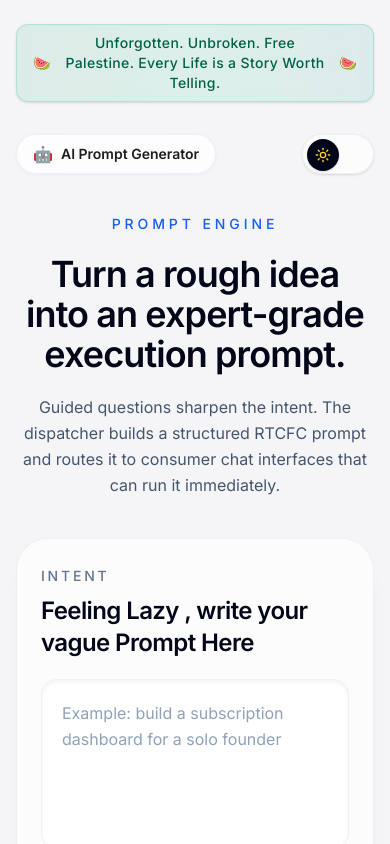
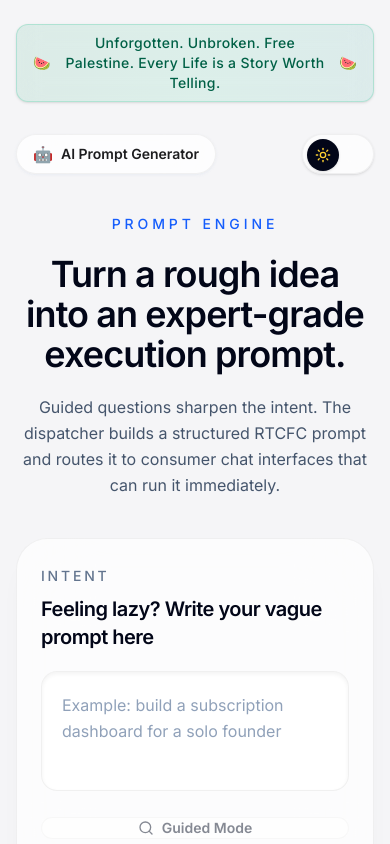
Before and after one commit to Nidan73/prompt-generator, a Next.js app: page / in a window 390 px wide. Shown: the top 844 px of the page. Built offline with nearby package versions, Linux system fonts and the light colour scheme.

Commit message:
style: optimize mobile layout for keyboard visibility and typography

```diff
--- a/app/page.tsx
+++ b/app/page.tsx
@@ -261,7 +261,7 @@ export default function Home() {
   const activeRecommendation = result?.recommendations[activeTab];
 
   return (
-    <main className="min-h-screen overflow-hidden transition-colors">
+    <main className="min-h-screen overflow-x-hidden transition-colors">
       <div className="relative mx-auto flex min-h-screen w-full max-w-5xl flex-col px-4 py-6 sm:px-6 lg:px-8">
 
         {/* Contained Static Banner */}
@@ -312,7 +312,7 @@ export default function Home() {
             initial="initial"
             animate="animate"
             transition={{ delay: 0.12, duration: 0.5, type: "spring", stiffness: 400, damping: 30 }}
-            className="mx-auto mt-10 w-full max-w-4xl rounded-[2rem] border border-black/[0.05] bg-white/70 p-6 shadow-xl shadow-black/[0.03] backdrop-blur-2xl sm:p-10 dark:border-white/[0.08] dark:bg-black/50 dark:shadow-black/50"
+            className="mx-auto mt-10 mb-20 sm:mb-0 w-full max-w-4xl rounded-[2rem] border border-black/[0.05] bg-white/70 p-6 shadow-xl shadow-black/[0.03] backdrop-blur-2xl sm:p-10 dark:border-white/[0.08] dark:bg-black/50 dark:shadow-black/50"
           >
             <div className="flex flex-col gap-3 sm:flex-row sm:items-center sm:justify-between">
               <div>
@@ -322,8 +322,8 @@ export default function Home() {
                 >
                   Intent
                 </label>
-                <h2 className="mt-2 text-2xl font-semibold tracking-tight text-slate-950 dark:text-white">
-                  Feeling Lazy , write your vague Prompt Here
+                <h2 className="mt-2 text-xl sm:text-2xl font-semibold tracking-tight text-slate-950 dark:text-white">
+                  Feeling lazy? Write your vague prompt here
                 </h2>
               </div>
               {isCoolingDown ? (
@@ -339,7 +339,7 @@ export default function Home() {
               value={prompt}
               onChange={(event) => setPrompt(event.target.value)}
               placeholder="Example: build a subscription dashboard for a solo founder"
-              className="mt-5 min-h-[170px] w-full resize-none rounded-2xl border border-black/[0.06] bg-white/90 shadow-inner p-5 text-base leading-relaxed text-slate-950 outline-none transition placeholder:text-slate-400 focus:border-blue-400 focus:bg-white focus:ring-4 focus:ring-blue-500/10 dark:border-white/[0.1] dark:bg-[#1c1c1e] dark:text-white dark:placeholder:text-slate-600 dark:focus:border-blue-500 dark:focus:bg-gray-950"
+              className="mt-5 min-h-[120px] sm:min-h-[170px] w-full resize-none rounded-2xl border border-black/[0.06] bg-white/90 shadow-inner p-5 text-base leading-relaxed text-slate-950 outline-none transition placeholder:text-slate-400 focus:border-blue-400 focus:bg-white focus:ring-4 focus:ring-blue-500/10 dark:border-white/[0.1] dark:bg-[#1c1c1e] dark:text-white dark:placeholder:text-slate-600 dark:focus:border-blue-500 dark:focus:bg-gray-950"
             />
             <AnimatePresence>
               {hasPrompt && !hasEnoughContext ? (
```
